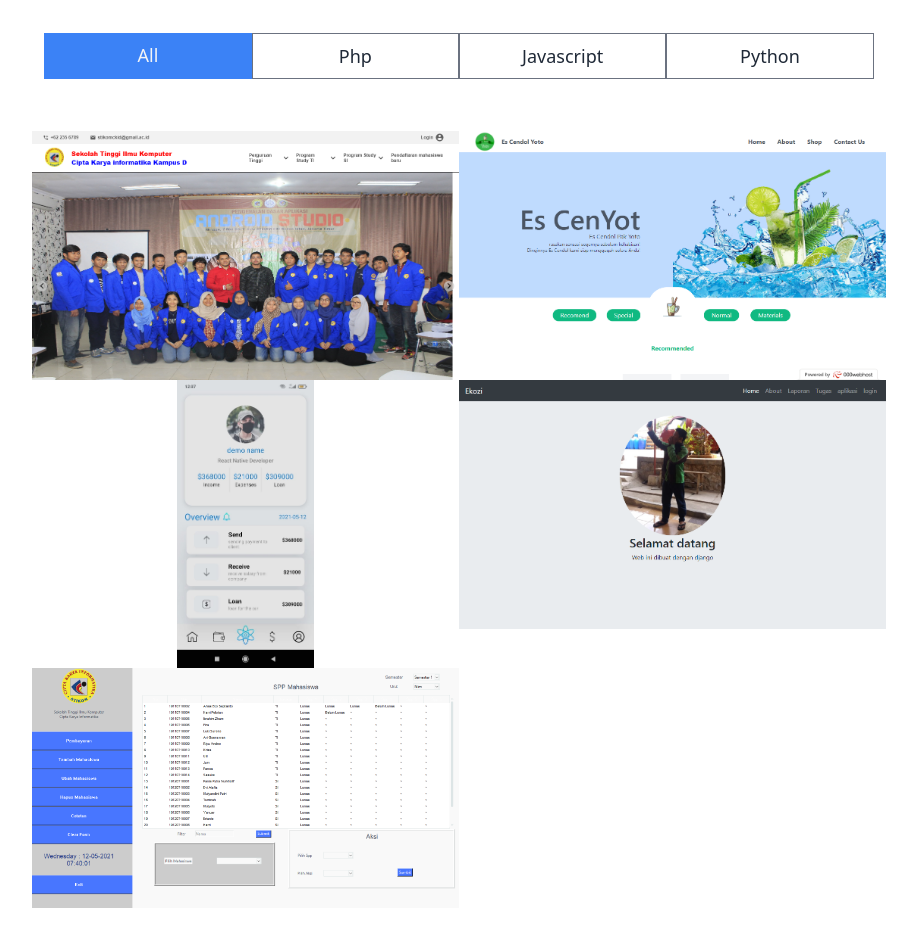
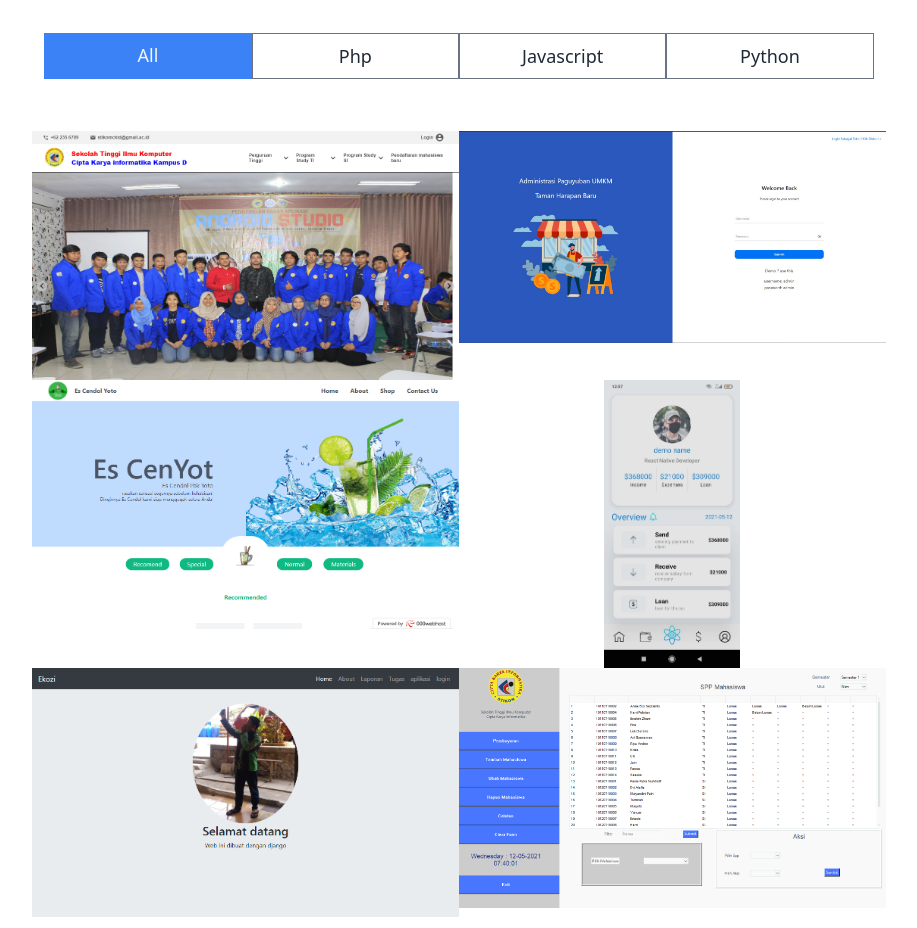
Before and after one commit to AhasEkoSeptianto/web-portofolio-v.2, a React (Create React App) app: page / in a window 1280 px wide. Shown: the part 2240-3168 px from the top of the page, without its empty margins (181-1098 px from the left). Built offline with nearby package versions, Linux system fonts and the light colour scheme; no server answers; the HTML template or start-up script is replaced by a standard one.

Commit message:
added portofolio

```diff
--- a/src/pages/db.js
+++ b/src/pages/db.js
@@ -32,6 +32,19 @@ const allPortofolio = [
     image_fullDisplay: "/websapp universitas stikomcki/web_stikomcki.png",
     site: "https://website-stikomckid-v2.netlify.app/",
     github: "https://github.com/AhasEkoSeptianto/website-stikomckiv2-react.git",
+    button_type: "Site",
+    fileDownload: "",
+  },
+  {
+    image_display: "/aplikasi_umkm_paguyuban/umkm_paguyuban.jpeg",
+    name: "Web Pendataan Keanggotaan UMKM Paguyuban",
+    framework: "nextjs/mongodb",
+    lang: "javascript",
+    about_portofolio:
+      "aplikasi ini adalah pendataan keanggotaan umkm paguyuban disertai dengan kartu nama yang bisa digunakan anggota umkmnya, dibuat disatu project nextjs dengan builtin api nya dan menggunakan monggodb atlas sebagai penyimpanan datanya, project ini saya yang membuatnya sendiri untuk menambahkan pengalaman dengan media belajar nextjs, aplikasi ini bisa didemo untuk mengetahui cara kerjanya",
+    image_fullDisplay: "/aplikasi_umkm_paguyuban/umkm_paguyuban.jpeg",
+    site: "https://keanggotaan-umkm-paguyuban.netlify.app/",
+    github: "hhttps://github.com/AhasEkoSeptianto/kkp_pendataananggotaumkm.git",
     button_type: "Site",
     fileDownload: "",
   },
--- a/src/pages/snippets/modalPortofolio.js
+++ b/src/pages/snippets/modalPortofolio.js
@@ -8,14 +8,16 @@ class modalPortofolio extends React.Component {
   render() {
     return (
       <div
-        className="fixed z-50 w-screen h-screen flex justify-center items-center py-14 hidden "
+        className="fixed z-50 w-screen h-screen flex justify-center items-center py-14 hidden"
         id="modal_porto"
       >
         {/* hidden bg */}
-        <div className="absolute w-screen h-screen bg-gray-800 opacity-50"></div>
-
+        <div
+          className="absolute w-screen h-screen bg-gray-800 opacity-50"
+          onClick={this.close}
+        ></div>
         {/* main */}
-        <div className="w-10/12 lg:w-1/3 h-full bg-gray-200 border rounded-lg shadow-lg overflow-auto  z-20">
+        <div className="w-10/12 lg:w-1/3 max-h-full bg-gray-200 border rounded-lg shadow-lg overflow-auto  z-20">
           <img
             src="#"
             className="p-2 rounded-lg"
```
Also changed, not shown: public/aplikasi_umkm_paguyuban/umkm_paguyuban.jpeg (added), 1 other file (tests, documents, lock files or other folders).
